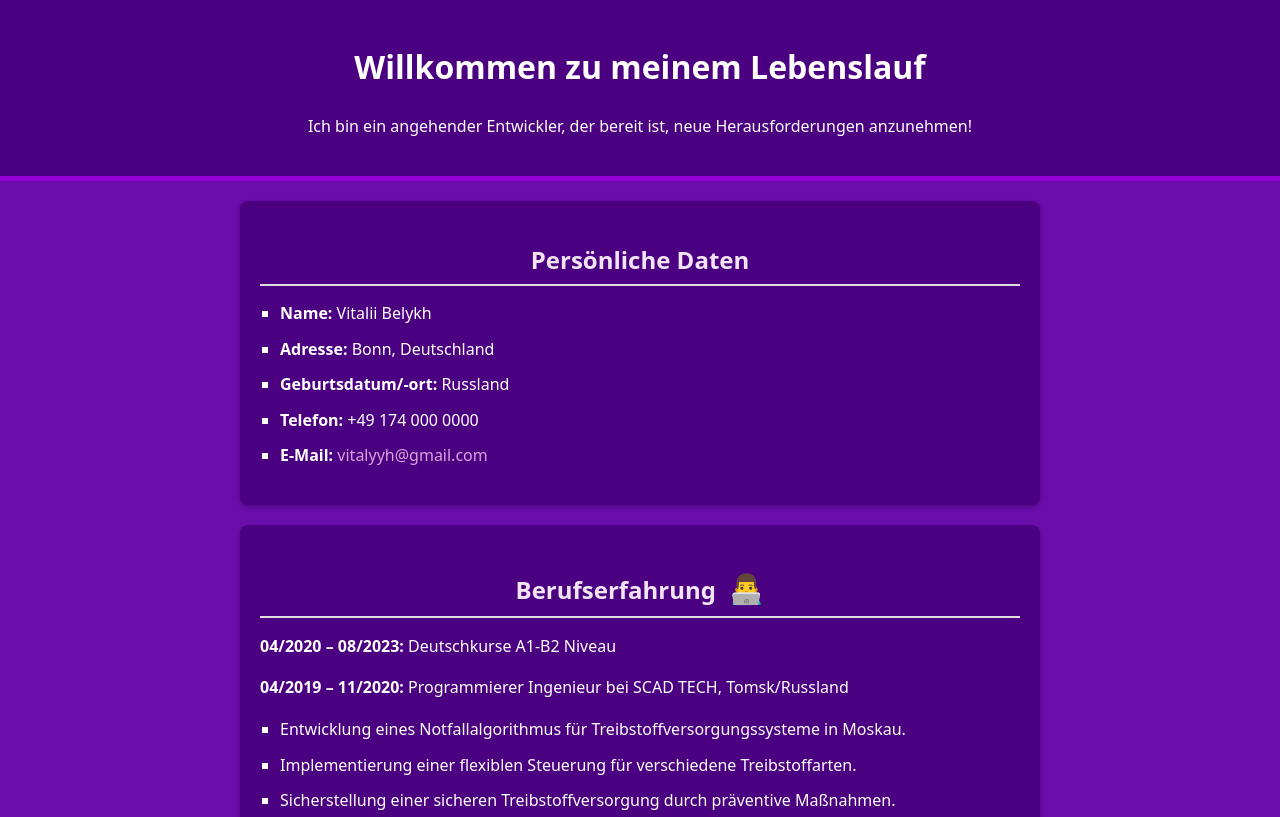
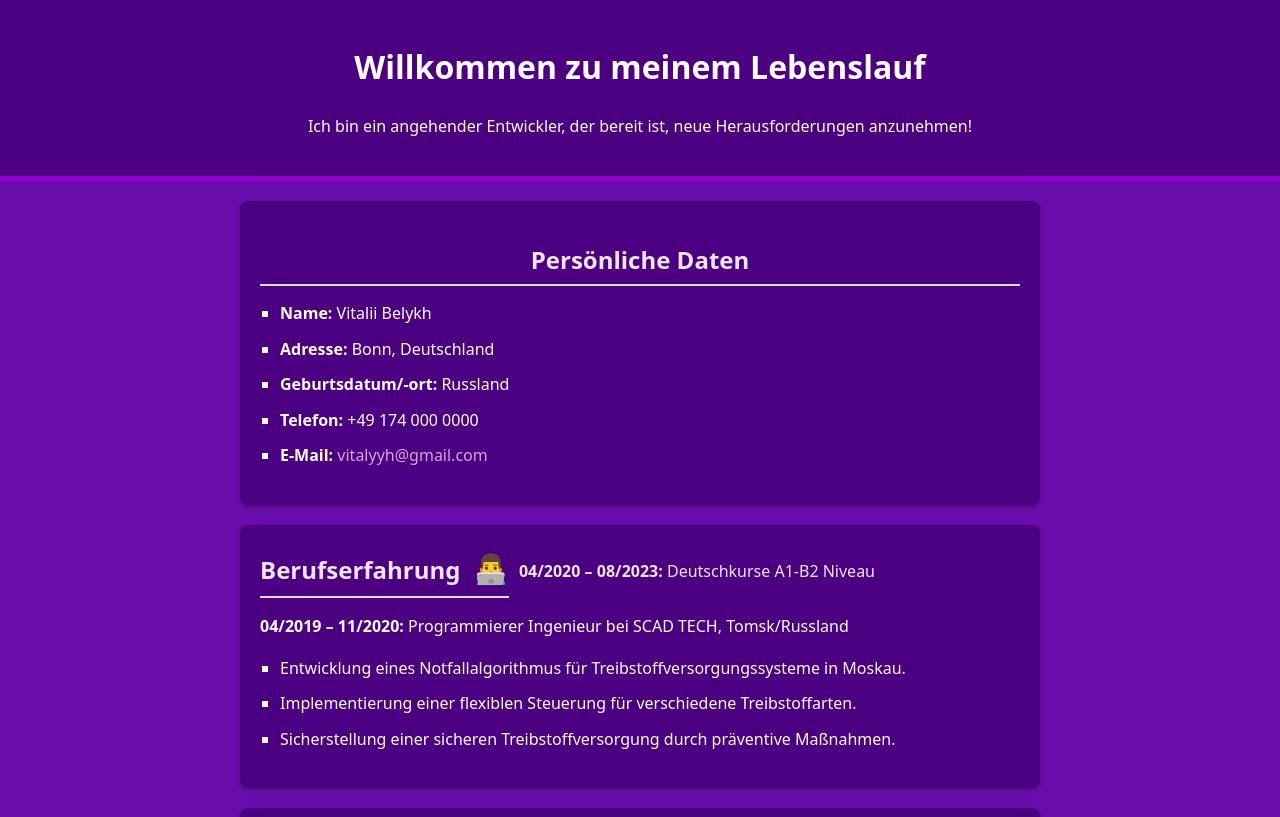
Before and after one commit to vitalya834/cv_project, a plain HTML site: page index.html in a window 1280 px wide. Shown: the top 817 px of the page. Drawn offline with nearby package versions, Linux system fonts and the light colour scheme.

Commit message:
Use the display property to show the experience heading and sub heading in one line

```diff
--- a/index.html
+++ b/index.html
@@ -31,8 +31,11 @@
 
     <!-- Секция опыта работы -->
     <section>
-        <h2 class="profession">Berufserfahrung</h2>
-        <p><strong>04/2020 – 08/2023:</strong> Deutschkurse A1-B2 Niveau</p>
+        <!-- Заголовок и даты в одной строке -->
+        <div class="experience-header">
+            <h2 class="profession">Berufserfahrung</h2>
+            <p><strong>04/2020 – 08/2023:</strong> Deutschkurse A1-B2 Niveau</p>
+        </div>
         <p><strong>04/2019 – 11/2020:</strong> Programmierer Ingenieur bei SCAD TECH, Tomsk/Russland</p>
         <ul>
             <li>Entwicklung eines Notfallalgorithmus für Treibstoffversorgungssysteme in Moskau.</li>
@@ -40,6 +43,7 @@
             <li>Sicherstellung einer sicheren Treibstoffversorgung durch präventive Maßnahmen.</li>
         </ul>
     </section>
+
 
     <!-- Секция образования -->
     <section>
--- a/style.css
+++ b/style.css
@@ -101,6 +101,7 @@ a:hover {
 ::selection {
     background-color: #dda0dd; /* Бледно-фиолетовый */
     color: #4b0082; /* Темно-фиолетовый текст */
+
 }
 
 /* Использование псевдоэлемента ::after */
@@ -129,3 +130,19 @@ button:hover {
     background-color: #dda0dd; /* Бледно-фиолетовый фон */
     color: #4b0082; /* Темно-фиолетовый текст */
 }
+/* Стили для размещения заголовка и дат в одной строке */
+.experience-header {
+    display: flex; /* Располагает элементы в строку */
+    align-items: center; /* Выравнивает по вертикали */
+    gap: 10px; /* Промежуток между заголовком и текстом */
+}
+
+.experience-header h2 {
+    margin: 0; /* Убирает отступы */
+}
+
+.experience-header p {
+    margin: 0; /* Убирает отступы */
+    font-size: 1rem; /* Размер шрифта */
+    color: #f3e5f5; /* Цвет под твой стиль */
+}
```
